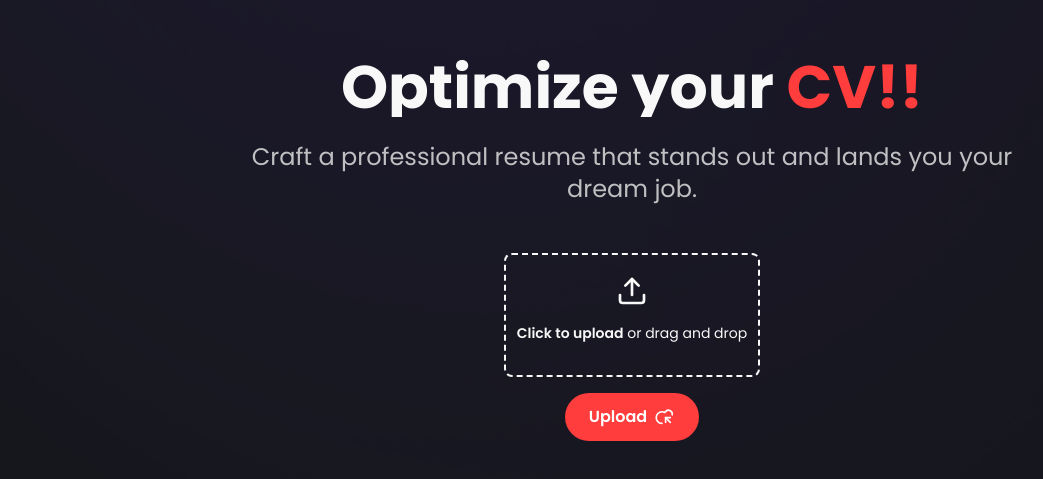
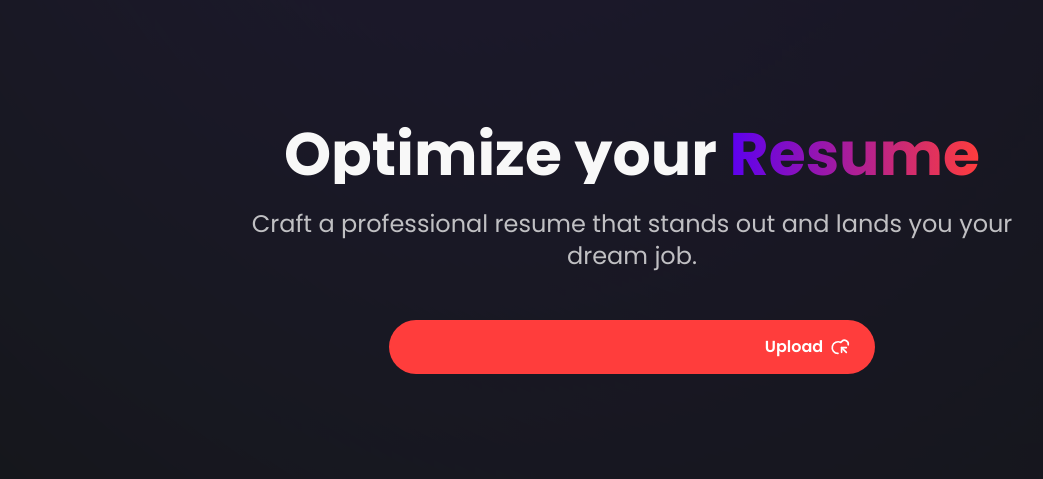
Before and after one commit to the-asad-iqbal/OptimalCV, a React (Vite) app in the folder client/: page / in a window 1280 px wide. Shown: the part 151-630 px from the top of the page, without its empty margins (8-1051 px from the left). Built offline with nearby package versions, Linux system fonts and the light colour scheme.

Commit message:
[progress]: Making changes to come up with best UI you have ever seen.

```diff
--- a/client/src/components/Hero.jsx
+++ b/client/src/components/Hero.jsx
@@ -1,4 +1,4 @@
-import React, { useState } from "react";
+import React, { useState, useEffect } from "react";
 import { CloudUpload } from "lucide-react";
 import { useNavigate } from "react-router-dom";
 import { Upload } from "lucide-react";
@@ -11,13 +11,14 @@ const HeroSection = () => {
 
    const navigate = useNavigate();
 
-   const handleFileChange = (e) => {
-      setFile(e.target.files[0]);
-   };
-
    const handleUpload = async (e) => {
+      if (e) {
          e.preventDefault();
-      if (!file) return;
+      }
+      if (!file) {
+         console.log("Please select a file");
+         return;
+      }
       console.log(file);
 
       const formData = new FormData();
@@ -52,6 +53,9 @@ const HeroSection = () => {
       }
    };
 
+   useEffect(() => {
+      handleUpload();
+   }, [file]);
    return (
       <div className="flex flex-col items-center justify-center text-lightGray w-full min-h-screen h-full">
          <div
@@ -62,48 +66,34 @@ const HeroSection = () => {
          ></div>
          <div className="max-w-7xl mx-auto text-center p-20 flex flex-col items-center justify-center">
             <h1 className="text-4xl sm:text-5xl md:text-6xl font-bold mb-6 line-clamp-6">
-               Optimize your <span className="text-[#ff3d3c]">CV!!</span>
+               Optimize your{" "}
+               <span class="text-transparent bg-clip-text bg-gradient-to-r to-[#ff3d3c] from-[#5c00ef]">
+                  Resume
+               </span>
             </h1>
+
             <p className="text-xl sm:text-2xl mb-12 max-w-3xl mx-auto text-lightGray opacity-75">
                Craft a professional resume that stands out and lands you your dream job.
             </p>
             <div className="flex flex-col items-center justify-center gap-4">
                <form
+                  className="flex flex-col gap-4 items-center justify-center"
                   onSubmit={handleUpload}
-                  className="flex flex-col gap-4 items-center justify-center"
                >
-                  <div class="flex items-center justify-center w-full">
-                     <label
-                        for="dropzone-file"
-                        class="flex flex-col items-center justify-centerh-44 border-2 border-gray-300 border-dashed rounded-lg cursor-pointer min-w-64 w-full"
+                  <label htmlFor="resume" className="w-full">
+                     <button
+                        className="bg-[#ff3d3c] hover:bg-[#ff3d3c]/90 text-white font-semibold py-3 px-6 rounded-full transition duration-300 ease-in-out flex items-center group disabled:hover:cursor-not-allowed"
+                        disabled={isUploading || !file}
                      >
-                        <div className="relative">
                         <input
                            type="file"
                            name="resume"
-                              onChange={handleFileChange}
-                              className="absolute inset-0 w-full h-full opacity-0 cursor-pointer"
-                              accept="image/svg+xml,image/png,image/jpeg,image/gif"
+                           onChange={(e) => {
+                              setFile(e.target.files[0]);
+                           }}
+                           className="opacity-0 cursor-pointer"
+                           accept="image/png,image/jpeg,application/pdf"
                         />
-                           <div className="flex flex-col items-center justify-center pt-5 pb-6">
-                              <Upload className="w-8 h-8 mb-4 text-gray-500 dark:text-gray-400" />
-                              <p className="mb-2 text-sm text-gray-500 dark:text-gray-400">
-                                 <span className="font-semibold">Click to upload</span> or drag and
-                                 drop
-                              </p>
-                              {/* <p className="text-xs text-gray-500 dark:text-gray-400">
-                                 SVG, PNG, JPG or GIF (MAX. 800x400px)
-                              </p> */}
-                           </div>
-                        </div>
-                     </label>
-                  </div>
-
-                  <button
-                     className="bg-[#ff3d3c] hover:bg-[#ff3d3c]/90 text-white font-semibold py-3 px-6 rounded-full transition duration-300 ease-in-out flex items-center group disabled:hover:cursor-not-allowed"
-                     type="submit"
-                     disabled={isUploading || !file}
-                  >
                         {isUploading ? "Uploading..." : "Upload"}
                         {!isUploading ? (
                            <CloudUpload className="ml-2 h-5 w-5 -rotate-45 group-hover:translate-x-1 transition duration-300 ease-in-out group-hover:rotate-0" />
@@ -115,6 +105,7 @@ const HeroSection = () => {
                            />
                         )}
                      </button>
+                  </label>
                </form>
             </div>
          </div>
```
Lines whose indentation alone changed are shown as unchanged.
